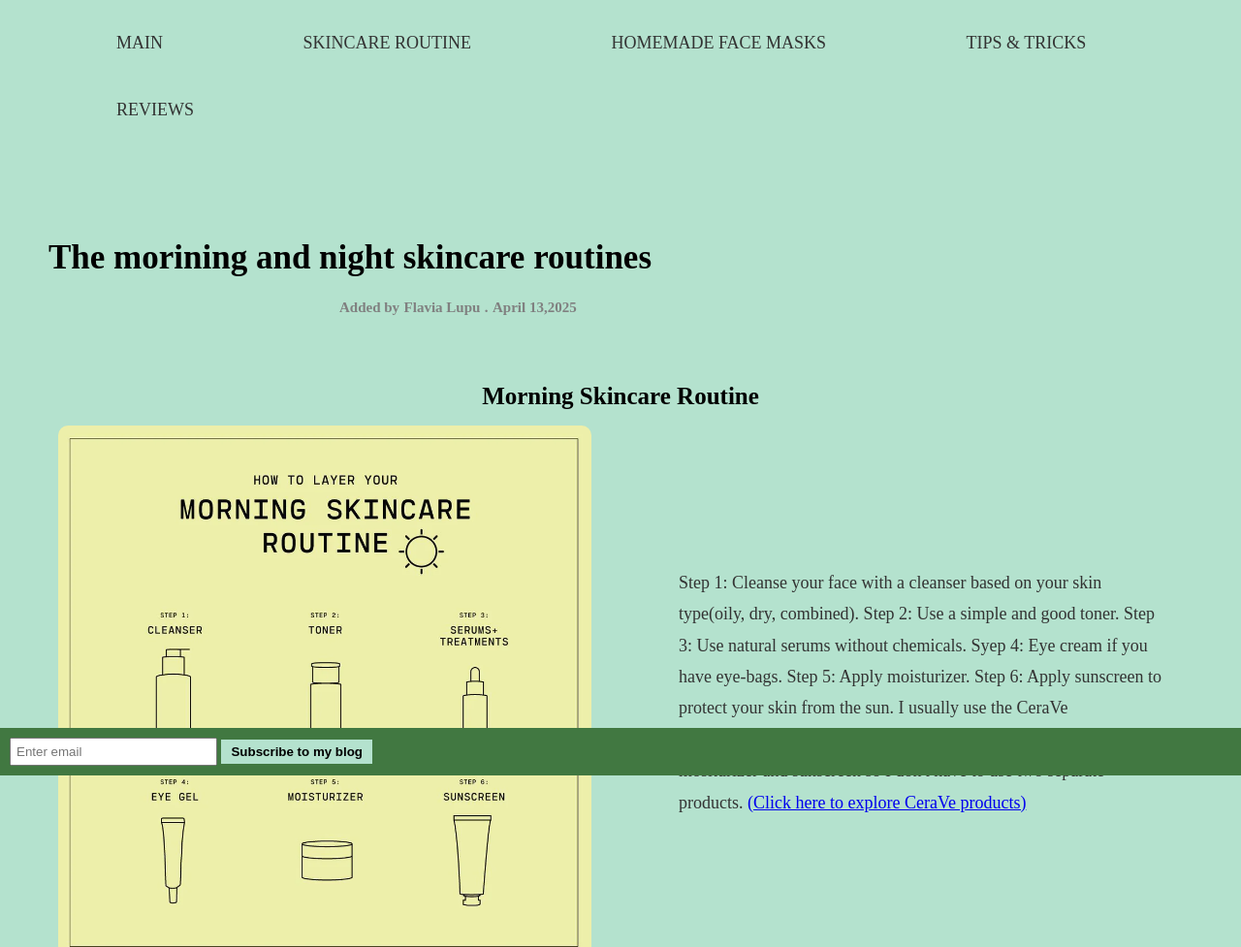
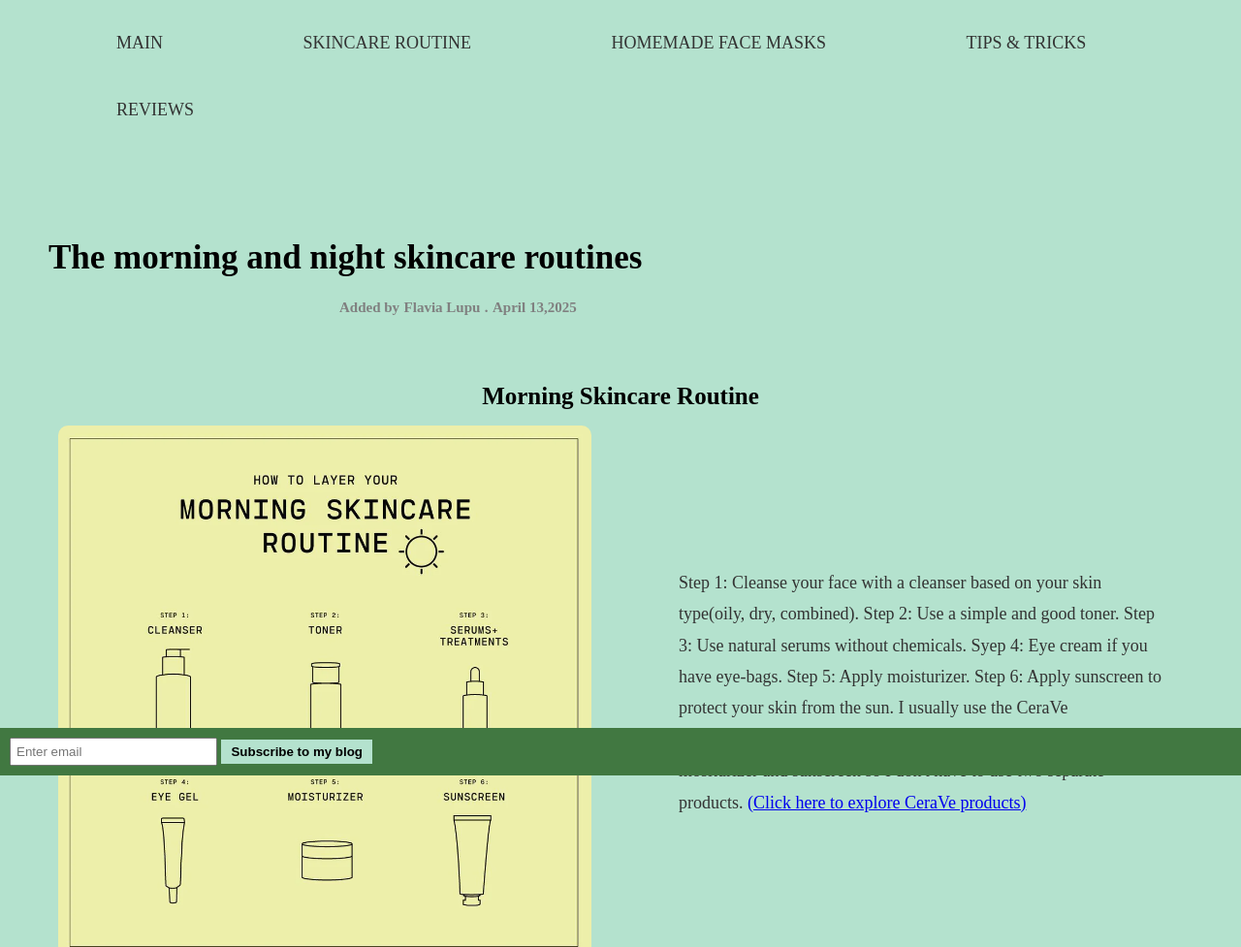
Before and after one commit to FlaviLupi/Flavia-s-Skincare-Blog, a plain HTML site: page skincareroutine.html in a window 1280 px wide. Shown: the top 977 px of the page at 97% size. Drawn offline with Linux system fonts and the light colour scheme.

Commit message:
Add files via upload

```diff
--- a/skincareroutine.html
+++ b/skincareroutine.html
@@ -24,7 +24,7 @@
 
     <div class="scroll-line"></div>
 
-     <h1 class="title">The morining and night skincare routines</h1>
+     <h1 class="title">The morning and night skincare routines</h1>
      <h5 class="under_title first">Added by</h5>
     <h5 class="under_title">Flavia Lupu</h5>
     <h5 class="under_title">.</h5>
```
